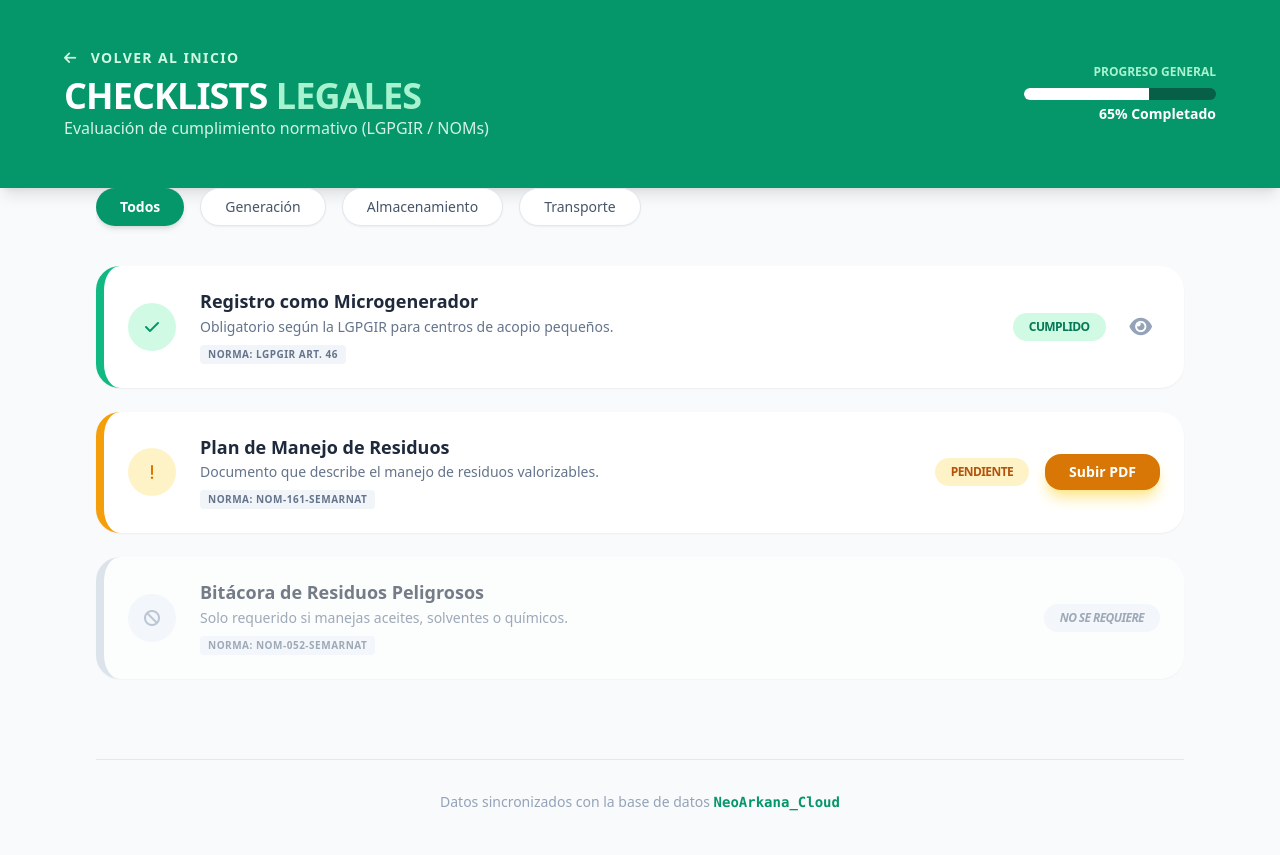
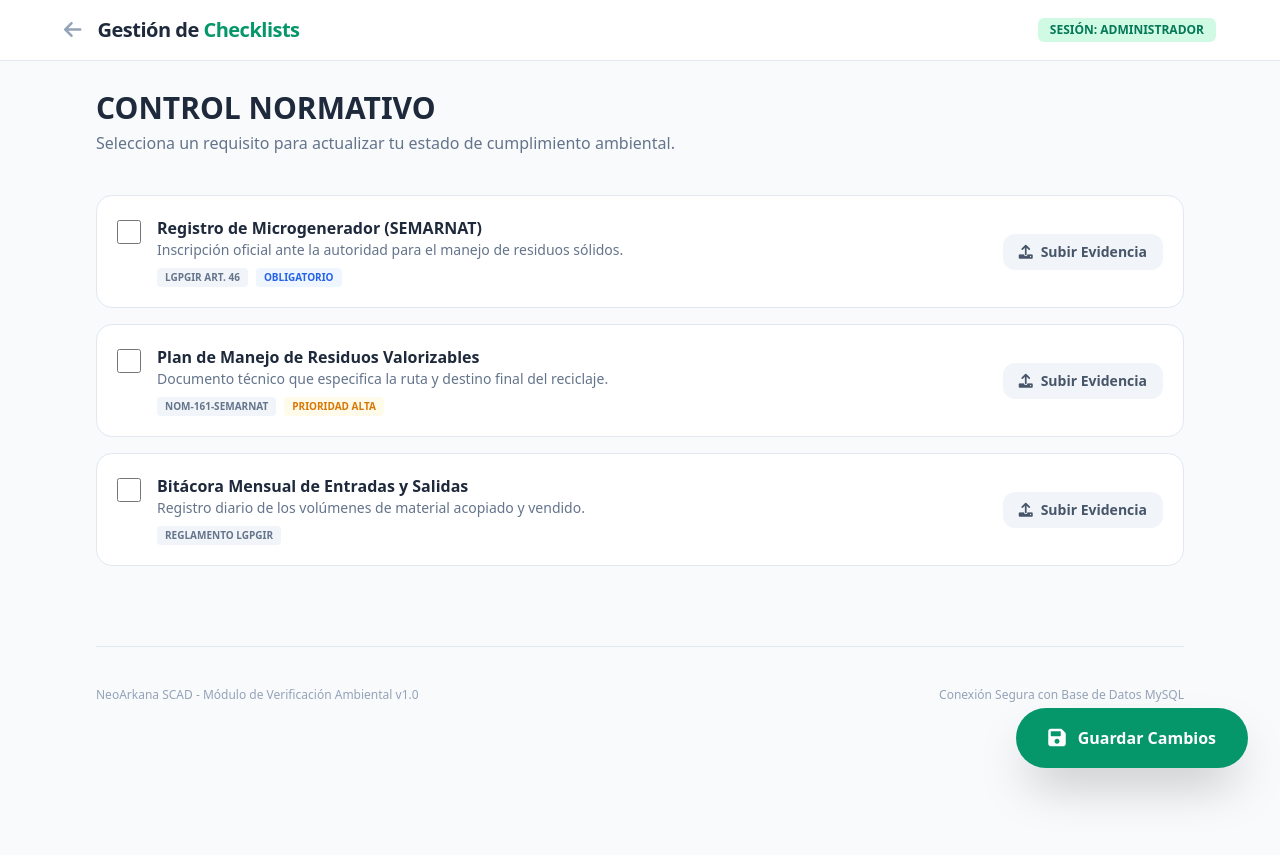
Before and after one commit to ylopz1509/scad-neoarkana, a plain HTML site: page checklists.html in a window 1280 px wide. After the commit the page ends 800 px from the top, so only its background shows below. Drawn offline with nearby package versions, Linux system fonts and the light colour scheme.

Commit message:
simplificando checklists

```diff
--- a/checklists.html
+++ b/checklists.html
@@ -3,97 +3,118 @@
 <head>
     <meta charset="UTF-8">
     <meta name="viewport" content="width=device-width, initial-scale=1.0">
-    <title>NeoArkana SCAD - Checklists</title>
+    <title>NeoArkana SCAD - Gestión de Cumplimiento</title>
     <script src="https://cdn.tailwindcss.com"></script>
     <link rel="stylesheet" href="https://cdnjs.cloudflare.com/ajax/libs/font-awesome/6.0.0/css/all.min.css">
 </head>
 <body class="bg-slate-50 font-sans">
 
-    <header class="bg-emerald-600 text-white py-12 px-6 shadow-lg">
+    <nav class="bg-white border-b border-slate-200 px-6 py-4">
         <div class="max-w-6xl mx-auto flex justify-between items-center">
-            <div>
-                <a href="index.html" class="text-emerald-100 hover:text-white transition-all text-sm uppercase font-bold tracking-widest mb-2 block">
-                    <i class="fas fa-arrow-left mr-2"></i> Volver al Inicio
+            <div class="flex items-center gap-4">
+                <a href="index.html" class="text-slate-400 hover:text-emerald-600 transition-colors">
+                    <i class="fas fa-arrow-left text-xl"></i>
                 </a>
-                <h1 class="text-4xl font-black tracking-tight uppercase">Checklists <span class="text-emerald-200">Legales</span></h1>
-                <p class="text-emerald-50 opacity-90">Evaluación de cumplimiento normativo (LGPGIR / NOMs)</p>
+                <h1 class="text-xl font-bold text-slate-800 tracking-tight">Gestión de <span class="text-emerald-600">Checklists</span></h1>
             </div>
-            <div class="hidden md:block text-right">
-                <p class="text-xs uppercase font-bold text-emerald-200">Progreso General</p>
-                <div class="w-48 h-3 bg-emerald-800 rounded-full mt-2 overflow-hidden">
-                    <div class="bg-white h-full w-[65%]"></div>
-                </div>
-                <p class="text-sm mt-1 font-bold text-white">65% Completado</p>
+            <div class="flex gap-2">
+                <span class="bg-emerald-100 text-emerald-700 px-3 py-1 rounded-md text-xs font-bold uppercase">Sesión: Administrador</span>
             </div>
         </div>
-    </header>
+    </nav>
 
-    <main class="max-w-6xl mx-auto p-8 -mt-8 relative z-20">
+    <main class="max-w-6xl mx-auto p-6 md:p-8">
 
-        <div class="flex gap-4 mb-8 overflow-x-auto pb-2">
-            <button class="bg-emerald-600 text-white px-6 py-2 rounded-full shadow-md text-sm font-bold whitespace-nowrap">Todos</button>
-            <button class="bg-white text-slate-600 px-6 py-2 rounded-full shadow-sm text-sm font-medium border border-slate-200 whitespace-nowrap hover:bg-slate-50">Generación</button>
-            <button class="bg-white text-slate-600 px-6 py-2 rounded-full shadow-sm text-sm font-medium border border-slate-200 whitespace-nowrap hover:bg-slate-50">Almacenamiento</button>
-            <button class="bg-white text-slate-600 px-6 py-2 rounded-full shadow-sm text-sm font-medium border border-slate-200 whitespace-nowrap hover:bg-slate-50">Transporte</button>
+        <div class="mb-10">
+            <h2 class="text-3xl font-black text-slate-800 uppercase leading-none">Control Normativo</h2>
+            <p class="text-slate-500 mt-2">Selecciona un requisito para actualizar tu estado de cumplimiento ambiental.</p>
         </div>
 
-        <div class="space-y-6">
+        <div class="grid gap-4">
 
-            <div class="bg-white rounded-3xl p-6 shadow-sm border-l-8 border-emerald-500 flex flex-col md:flex-row items-center justify-between gap-6 hover:shadow-md transition-shadow">
-                <div class="flex items-center gap-6">
-                    <div class="w-12 h-12 bg-emerald-100 text-emerald-600 rounded-full flex items-center justify-center flex-shrink-0">
-                        <i class="fas fa-check"></i>
+            <div class="bg-white border border-slate-200 rounded-2xl p-5 hover:border-emerald-300 transition-colors group">
+                <div class="flex flex-col md:flex-row md:items-center justify-between gap-4">
+                    <div class="flex items-start gap-4">
+                        <div class="mt-1">
+                            <input type="checkbox" class="w-6 h-6 rounded border-slate-300 text-emerald-600 focus:ring-emerald-500 cursor-pointer">
                         </div>
                         <div>
-                        <h3 class="font-bold text-slate-800 text-lg leading-tight">Registro como Microgenerador</h3>
-                        <p class="text-slate-500 text-sm mt-1">Obligatorio según la LGPGIR para centros de acopio pequeños.</p>
-                        <span class="inline-block mt-2 text-[10px] font-bold bg-slate-100 text-slate-500 px-2 py-0.5 rounded uppercase tracking-wider">Norma: LGPGIR Art. 46</span>
+                            <h3 class="font-bold text-slate-800 group-hover:text-emerald-700 transition-colors">Registro de Microgenerador (SEMARNAT)</h3>
+                            <p class="text-sm text-slate-500">Inscripción oficial ante la autoridad para el manejo de residuos sólidos.</p>
+                            <div class="flex gap-2 mt-2">
+                                <span class="text-[10px] font-bold bg-slate-100 text-slate-500 px-2 py-0.5 rounded uppercase">LGPGIR Art. 46</span>
+                                <span class="text-[10px] font-bold bg-blue-50 text-blue-600 px-2 py-0.5 rounded uppercase">Obligatorio</span>
                             </div>
                         </div>
-                <div class="flex items-center gap-4 w-full md:w-auto">
-                    <span class="bg-emerald-100 text-emerald-700 px-4 py-1.5 rounded-full text-xs font-black uppercase tracking-tighter">Cumplido</span>
-                    <button class="text-slate-400 hover:text-emerald-600 transition-colors p-2"><i class="fas fa-eye text-xl"></i></button>
+                    </div>
+                    <div class="flex items-center gap-3 self-end md:self-center">
+                        <button class="flex items-center gap-2 bg-slate-100 hover:bg-emerald-600 hover:text-white text-slate-600 px-4 py-2 rounded-xl text-sm font-bold transition-all">
+                            <i class="fas fa-upload"></i> Subir Evidencia
+                        </button>
+                    </div>
                 </div>
             </div>
 
-            <div class="bg-white rounded-3xl p-6 shadow-sm border-l-8 border-amber-500 flex flex-col md:flex-row items-center justify-between gap-6 hover:shadow-md transition-shadow">
-                <div class="flex items-center gap-6">
-                    <div class="w-12 h-12 bg-amber-100 text-amber-600 rounded-full flex items-center justify-center flex-shrink-0">
-                        <i class="fas fa-exclamation"></i>
+            <div class="bg-white border border-slate-200 rounded-2xl p-5 hover:border-emerald-300 transition-colors group">
+                <div class="flex flex-col md:flex-row md:items-center justify-between gap-4">
+                    <div class="flex items-start gap-4">
+                        <div class="mt-1">
+                            <input type="checkbox" class="w-6 h-6 rounded border-slate-300 text-emerald-600 focus:ring-emerald-500 cursor-pointer">
                         </div>
                         <div>
-                        <h3 class="font-bold text-slate-800 text-lg leading-tight">Plan de Manejo de Residuos</h3>
-                        <p class="text-slate-500 text-sm mt-1">Documento que describe el manejo de residuos valorizables.</p>
-                        <span class="inline-block mt-2 text-[10px] font-bold bg-slate-100 text-slate-500 px-2 py-0.5 rounded uppercase tracking-wider">Norma: NOM-161-SEMARNAT</span>
+                            <h3 class="font-bold text-slate-800 group-hover:text-emerald-700 transition-colors">Plan de Manejo de Residuos Valorizables</h3>
+                            <p class="text-sm text-slate-500">Documento técnico que especifica la ruta y destino final del reciclaje.</p>
+                            <div class="flex gap-2 mt-2">
+                                <span class="text-[10px] font-bold bg-slate-100 text-slate-500 px-2 py-0.5 rounded uppercase">NOM-161-SEMARNAT</span>
+                                <span class="text-[10px] font-bold bg-amber-50 text-amber-600 px-2 py-0.5 rounded uppercase">Prioridad Alta</span>
                             </div>
                         </div>
-                <div class="flex items-center gap-4 w-full md:w-auto">
-                    <span class="bg-amber-100 text-amber-700 px-4 py-1.5 rounded-full text-xs font-black uppercase tracking-tighter">Pendiente</span>
-                    <button class="bg-amber-600 text-white px-6 py-2 rounded-2xl text-sm font-bold hover:bg-amber-700 shadow-lg shadow-amber-200 transition-all">Subir PDF</button>
+                    </div>
+                    <div class="flex items-center gap-3 self-end md:self-center">
+                        <button class="flex items-center gap-2 bg-slate-100 hover:bg-emerald-600 hover:text-white text-slate-600 px-4 py-2 rounded-xl text-sm font-bold transition-all">
+                            <i class="fas fa-upload"></i> Subir Evidencia
+                        </button>
+                    </div>
                 </div>
             </div>
 
-            <div class="bg-white rounded-3xl p-6 shadow-sm border-l-8 border-slate-300 flex flex-col md:flex-row items-center justify-between gap-6 opacity-60">
-                <div class="flex items-center gap-6">
-                    <div class="w-12 h-12 bg-slate-100 text-slate-400 rounded-full flex items-center justify-center flex-shrink-0">
-                        <i class="fas fa-ban"></i>
+            <div class="bg-white border border-slate-200 rounded-2xl p-5 hover:border-emerald-300 transition-colors group">
+                <div class="flex flex-col md:flex-row md:items-center justify-between gap-4">
+                    <div class="flex items-start gap-4">
+                        <div class="mt-1">
+                            <input type="checkbox" class="w-6 h-6 rounded border-slate-300 text-emerald-600 focus:ring-emerald-500 cursor-pointer">
                         </div>
                         <div>
-                        <h3 class="font-bold text-slate-800 text-lg leading-tight">Bitácora de Residuos Peligrosos</h3>
-                        <p class="text-slate-500 text-sm mt-1">Solo requerido si manejas aceites, solventes o químicos.</p>
-                        <span class="inline-block mt-2 text-[10px] font-bold bg-slate-100 text-slate-500 px-2 py-0.5 rounded uppercase tracking-wider">Norma: NOM-052-SEMARNAT</span>
+                            <h3 class="font-bold text-slate-800 group-hover:text-emerald-700 transition-colors">Bitácora Mensual de Entradas y Salidas</h3>
+                            <p class="text-sm text-slate-500">Registro diario de los volúmenes de material acopiado y vendido.</p>
+                            <div class="flex gap-2 mt-2">
+                                <span class="text-[10px] font-bold bg-slate-100 text-slate-500 px-2 py-0.5 rounded uppercase">Reglamento LGPGIR</span>
                             </div>
                         </div>
-                <div class="flex items-center gap-4 w-full md:w-auto">
-                    <span class="bg-slate-100 text-slate-500 px-4 py-1.5 rounded-full text-xs font-black uppercase tracking-tighter italic">No se requiere</span>
+                    </div>
+                    <div class="flex items-center gap-3 self-end md:self-center">
+                        <button class="flex items-center gap-2 bg-slate-100 hover:bg-emerald-600 hover:text-white text-slate-600 px-4 py-2 rounded-xl text-sm font-bold transition-all">
+                            <i class="fas fa-upload"></i> Subir Evidencia
+                        </button>
+                    </div>
                 </div>
             </div>
 
         </div>
 
-        <footer class="mt-20 text-center text-slate-400 text-sm border-t pt-8 pb-10">
-            <p>Datos sincronizados con la base de datos <span class="text-emerald-600 font-mono font-bold">NeoArkana_Cloud</span></p>
+        <div class="fixed bottom-8 right-8">
+            <button class="bg-emerald-600 text-white px-8 py-4 rounded-full shadow-2xl hover:bg-emerald-700 hover:scale-105 transition-all font-bold flex items-center gap-3">
+                <i class="fas fa-save text-xl"></i> Guardar Cambios
+            </button>
         </div>
+
+        <footer class="mt-20 py-10 border-t border-slate-200">
+            <div class="flex flex-col md:flex-row justify-between items-center gap-4 text-slate-400 text-xs">
+                <p>NeoArkana SCAD - Módulo de Verificación Ambiental v1.0</p>
+                <p class="flex items-center gap-2"><i class="fas fa-shield-halved text-emerald-500"></i> Conexión Segura con Base de Datos MySQL</p>
+            </div>
+        </footer>
+
     </main>
 
 </body>
```
Lines whose indentation alone changed are shown as unchanged.
